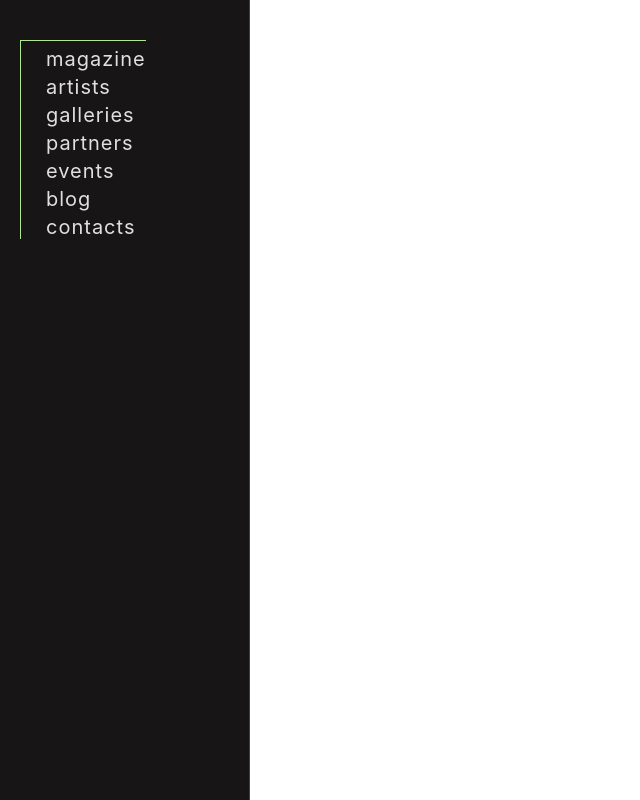
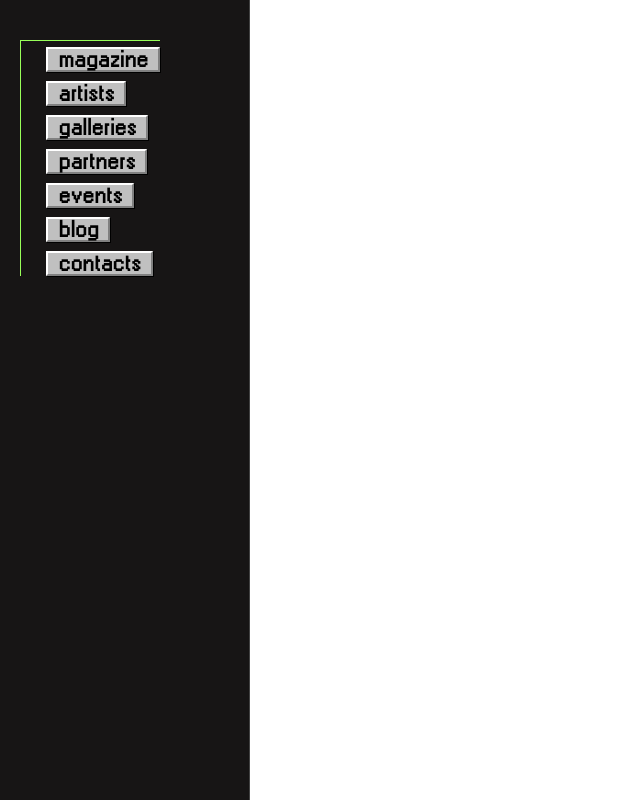
Before and after one commit to lunamoth1/luna-mag-front, a React (Vite) app: page /contacts in a window 1280 px wide. Shown: the whole page, without its empty margins (0-640 px from the left). Built offline with nearby package versions, Linux system fonts and the light colour scheme; no server answers.

Commit message:
add windows but

```diff
--- a/src/components/sideNav/SideNav.tsx
+++ b/src/components/sideNav/SideNav.tsx
@@ -1,6 +1,7 @@
-import { Link } from 'react-router-dom';
+import { JSX } from 'react';
+import { useNavigate } from 'react-router-dom';
+import WinButton from '../winButton/WinButton';
 import styles from './sideNav.module.css';
-import { JSX } from 'react';
 
 const NAV_LINKS = [
   { name: 'magazine', path: '/' },
@@ -13,14 +14,14 @@ const NAV_LINKS = [
 ];
 
 export default function SideNav(): JSX.Element {
+  const navigate = useNavigate();
+
   return (
     <nav className={styles.sideNav}>
       <ul className={styles.navList}>
         {NAV_LINKS.map((link) => (
           <li key={link.name} className={styles.navItem}>
-            <Link to={link.path} className={styles.navLink}>
-              {link.name}
-            </Link>
+            <WinButton onClick={() => navigate(link.path)} label={link.name} />
           </li>
         ))}
       </ul>
--- a/src/components/sideNav/sideNav.module.css
+++ b/src/components/sideNav/sideNav.module.css
@@ -16,7 +16,7 @@
   display: flex;
   flex-direction: column;
   width: max-content;
-  gap: 4px;
+  gap: 9px;
   border: 1px solid var(--color-green);
   border-bottom: 0;
   border-right: 0;
@@ -28,16 +28,15 @@
   list-style: none;
 }
 
-.navLink {
+/* .navLink {
   font-size: 20px;
   text-transform: lowercase;
   letter-spacing: 1px;
   color: var(--color-gray-300, #e0e0e0);
   transition: color 0.3s ease, padding-left 0.3s ease;
   display: inline-block;
-  /* width: 100%; */
-}
+}  */
 
-.navLink:hover {
+/* .navLink:hover {
   color: var(--color-yellow, #FFFD87);
-}
+} */
--- /dev/null
+++ b/src/components/winButton/WinButton.tsx
@@ -0,0 +1,16 @@
+import { JSX } from 'react';
+import styles from './winButton.module.css';
+
+interface WinButtonProps {
+  label?: string;
+  onClick?: () => void;
+  className?: string;
+}
+
+export default function WinButton({ label = "Пуск", onClick, className = "" }: WinButtonProps): JSX.Element {
+  return (
+    <button className={`${styles.winButton} ${className}`} onClick={onClick}>
+      <span>{label}</span>
+    </button>
+  );
+}
--- /dev/null
+++ b/src/components/winButton/winButton.module.css
@@ -0,0 +1,34 @@
+.winButton {
+  background-color: #c0c0c0;
+  font-family: var(--font-primary);
+  font-size: 14px;
+  font-weight: bold;
+  color: #000;
+  padding: 4px 10px;
+  display: inline-flex;
+  align-items: center;
+  gap: 6px;
+  border-top: 2px solid #ffffff;
+  border-left: 2px solid #ffffff;
+  border-right: 2px solid #808080;
+  border-bottom: 2px solid #808080;
+  box-shadow: 1px 1px 0px #000000;
+  cursor: pointer;
+  user-select: none;
+  height: 25px;
+}
+
+.winButton:active {
+  border-top: 2px solid #808080;
+  border-left: 2px solid #808080;
+  border-right: 2px solid #ffffff;
+  border-bottom: 2px solid #ffffff;
+  box-shadow: inset 1px 1px 0px #000000;
+  padding: 5px 9px 3px 11px;
+}
+
+.winButton span {
+  text-transform: lowercase;
+  font-size: 20px;
+  letter-spacing: 1px;
+}
--- a/src/index.css
+++ b/src/index.css
@@ -1,4 +1,11 @@
 @import './palette.css';
+
+@font-face {
+  font-family: 'MS Sans Serif';
+  src: url('./assets/fonts/ms-sans-serif-1.otf') format('opentype');
+  font-weight: normal;
+  font-style: normal;
+}
 
 *,
 *::before,
--- a/src/palette.css
+++ b/src/palette.css
@@ -4,6 +4,8 @@
   --color-dark: #171515;
   --color-yellow: #FFFD87;
   --color-green: #98FF59;
+
+  --font-primary: 'MS Sans Serif', sans-serif;
 
   /* --color-gray-100: #f5f5f5;
   --color-gray-200: #eeeeee;
```
Also changed, not shown: src/assets/fonts/ms-sans-serif-1.otf (added).
